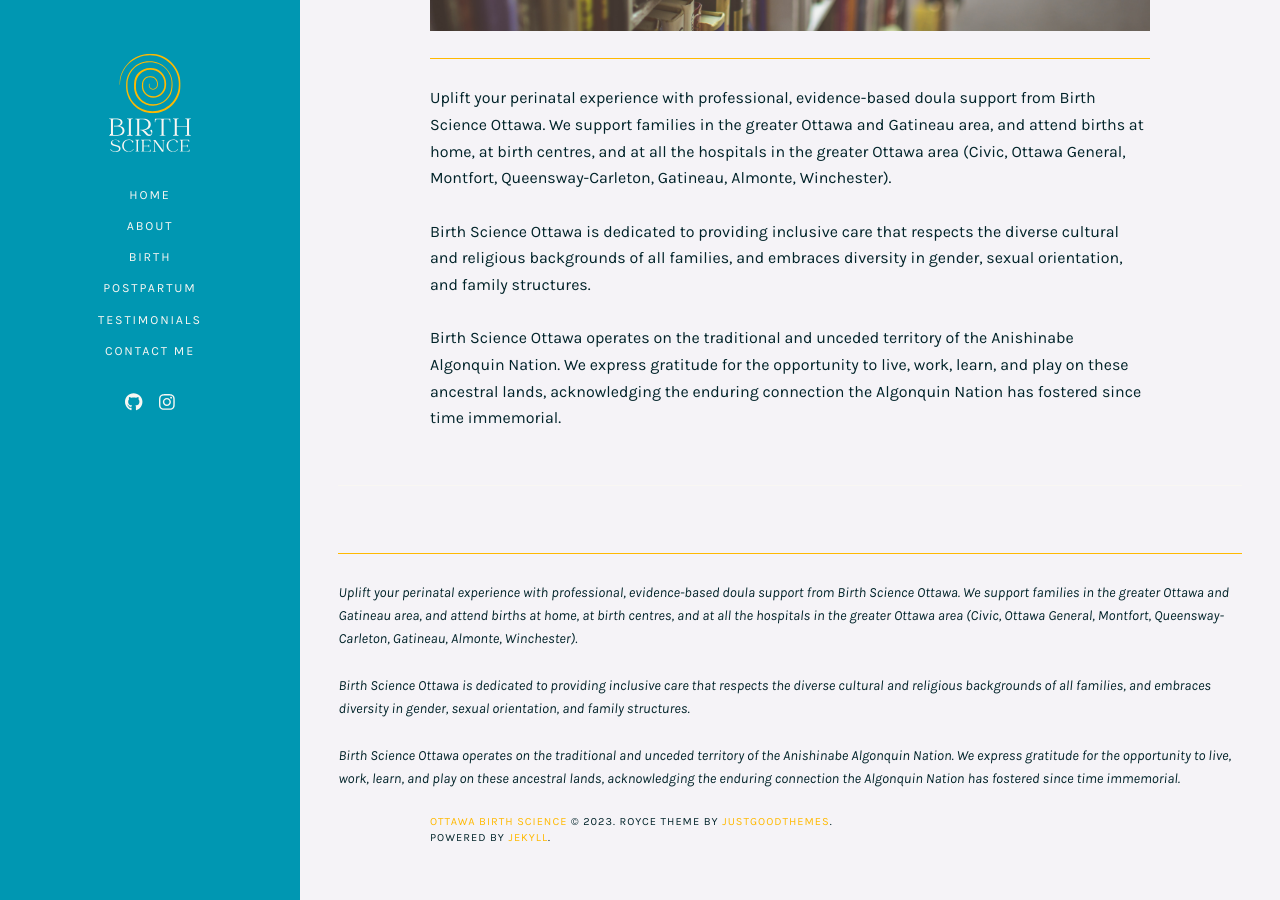
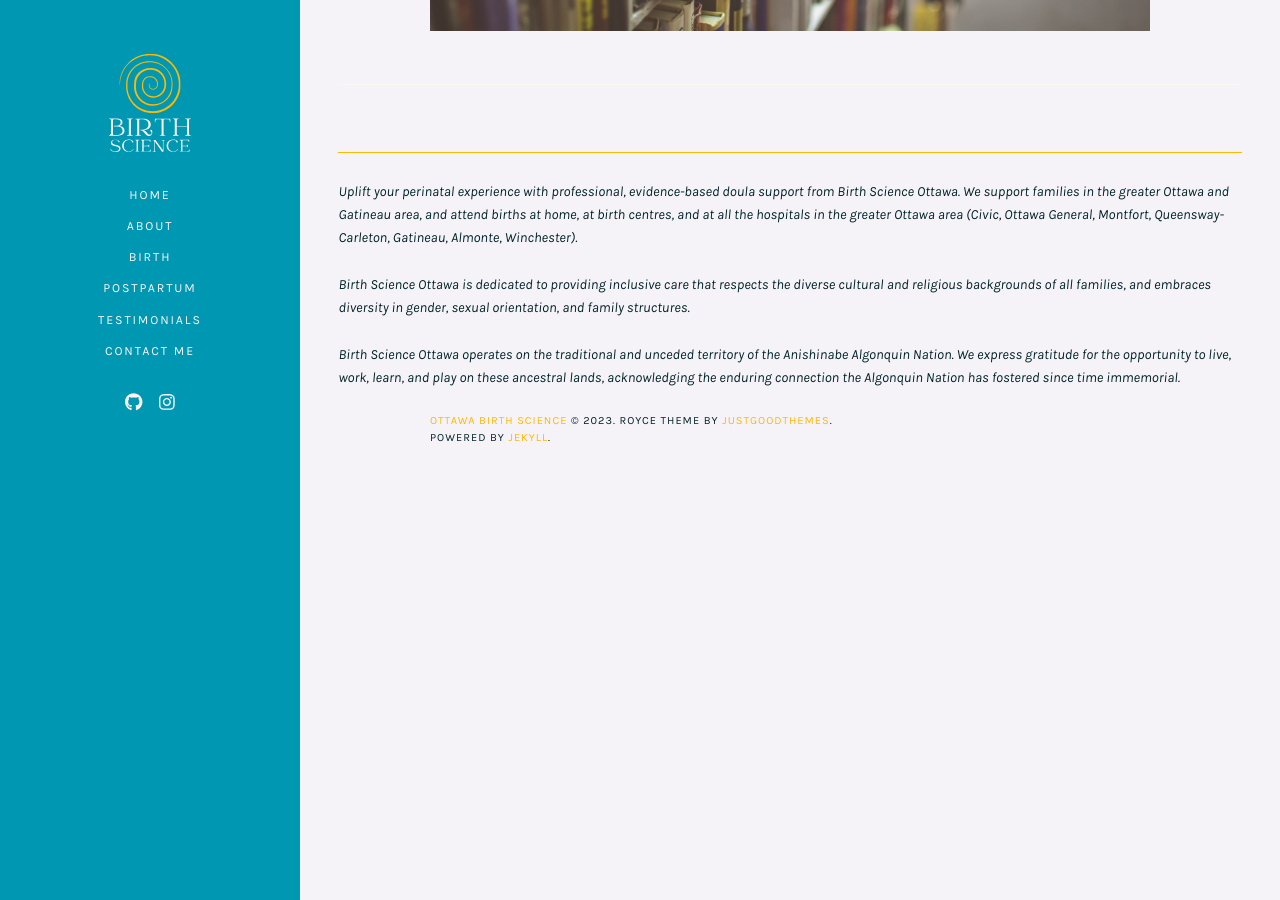
Before and after one commit to mch3rry/mypage, a Jekyll site: the page built from resources.md, in a window 1280 px wide and 900 px high, scrolled down 596 px. Built offline with Jekyll 4.4.1, drawn with Linux system fonts in a browser that asks for light colours.

Commit message:
Update resources.md

```diff
--- a/resources.md
+++ b/resources.md
@@ -6,13 +6,3 @@
 <figure>
   <img src="assets/images/jamie-taylor--9C3TMXwQjQ-unsplash.jpg" />
 </figure>
-
-<hr style="height:1px;border-width:0;color:#ffb901;background-color:#ffb901">
-
-<footer>
-<p>Uplift your perinatal experience with professional, evidence-based doula support from Birth Science Ottawa. We support families in the greater Ottawa and Gatineau area, and attend births at home, at birth centres, and at all the hospitals in the greater Ottawa area (Civic, Ottawa General, Montfort, Queensway-Carleton, Gatineau, Almonte, Winchester).</p>
-
-<p>Birth Science Ottawa is dedicated to providing inclusive care that respects the diverse cultural and religious backgrounds of all families, and embraces diversity in gender, sexual orientation, and family structures.</p>
-
-<p>Birth Science Ottawa operates on the traditional and unceded territory of the Anishinabe Algonquin Nation. We express gratitude for the opportunity to live, work, learn, and play on these ancestral lands, acknowledging the enduring connection the Algonquin Nation has fostered since time immemorial.</p>
-</footer>
```
